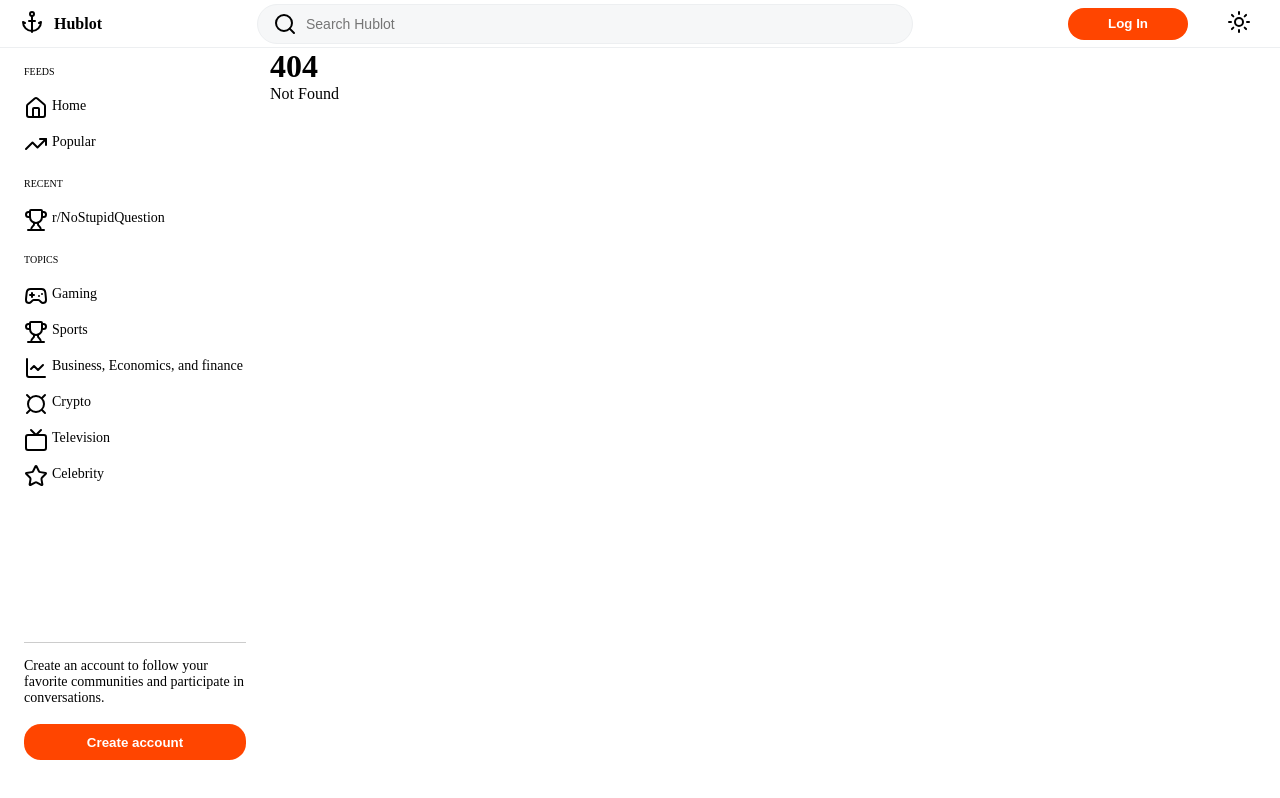
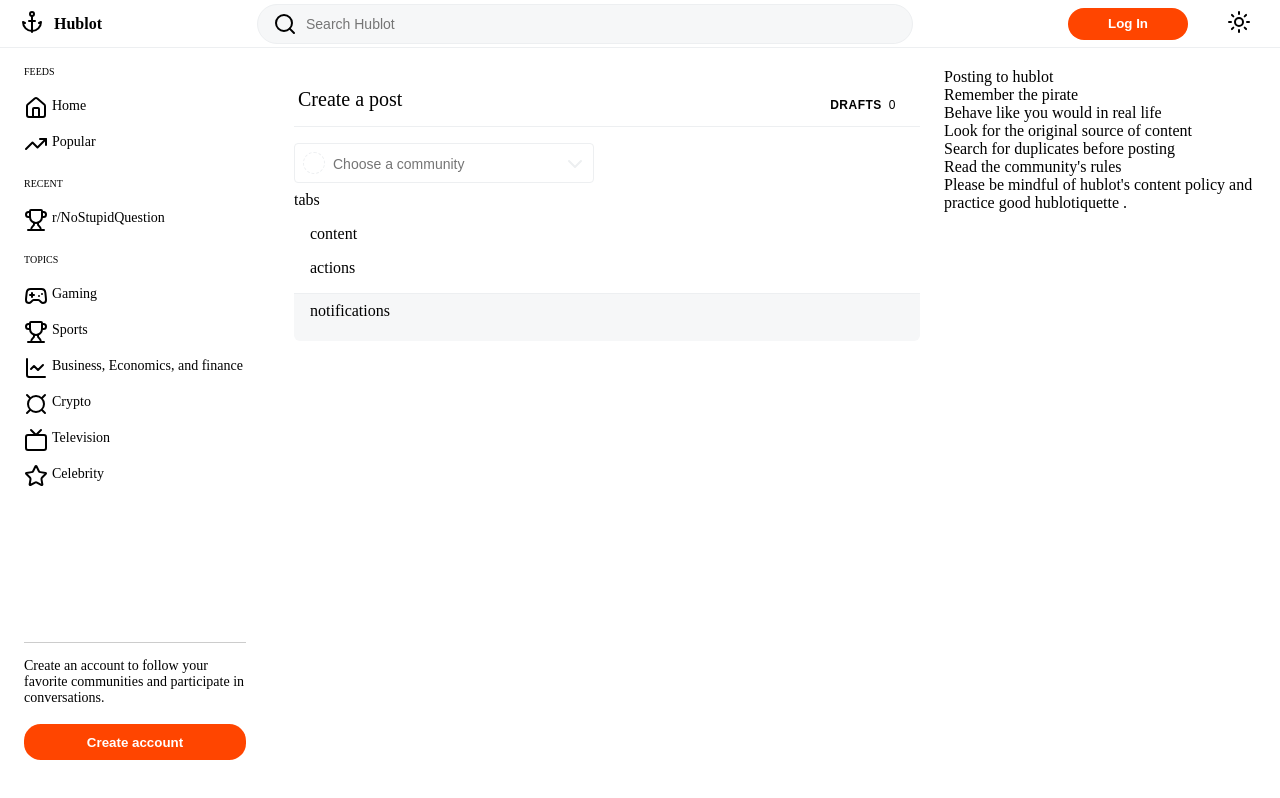
Before and after one commit to ChristopherDesrosiersMondor/S4_FINALPROJECT_FRONTEND, a SvelteKit app in the folder interface_web_svelte/: page /submit in a window 1280 px wide. Before the commit this address had no page. Built offline with nearby package versions, Linux system fonts and the light colour scheme.

Commit message:
Create the submit route and began the mvp

```diff
--- /dev/null
+++ b/interface_web_svelte/src/routes/submit/+page.svelte
@@ -0,0 +1,253 @@
+<script>
+	import '../../app.css';
+	import { ChevronDown } from 'lucide-svelte';
+</script>
+
+<div>
+	<div class="outer-container">
+		<div class="content-container">
+			<div class="post-and-rules" style="max-width: 1248px;">
+				<div class="post-form">
+					<div class="create-post-title">
+						<div class="create-post-text">Create a post</div>
+						<button class="btn-draft">
+							Drafts
+							<span class="span-draft-number">0</span>
+						</button>
+					</div>
+					<div class="choose-community-container">
+						<div class="choose-community-selector">
+							<div class="choose-community-main">
+								<span class="doted-circle" />
+								<div class="choose-community-input-container">
+									<input
+										placeholder="Choose a community"
+										spellcheck="false"
+										value=""
+										class="choose-community-input"
+									/>
+								</div>
+								<div class="">
+									<div class="choose-community-arrow-down-selector">
+										<ChevronDown />
+									</div>
+								</div>
+							</div>
+						</div>
+					</div>
+					<div class="post-form-main-container">
+						<div class="post-form-main-tabs">tabs</div>
+						<div class="post-form-main-content">content</div>
+						<div class="post-form-main-actions">actions</div>
+						<div class="post-form-main-notifications">notifications</div>
+					</div>
+				</div>
+				<div class="rules-container">
+					<div class="rules-container-inner">
+						<div class="rules-container-rules">
+							<div>Posting to hublot</div>
+							<ol>
+								<li>Remember the pirate</li>
+								<li>Behave like you would in real life</li>
+								<li>Look for the original source of content</li>
+								<li>Search for duplicates before posting</li>
+								<li>Read the community's rules</li>
+							</ol>
+						</div>
+						<div class="rules-container-spacer" />
+						<div class="rules-containers-policies">
+							Please be mindful of hublot's
+							<!-- svelte-ignore a11y-invalid-attribute -->
+							<a href="">content policy</a>
+							and practice good
+							<!-- svelte-ignore a11y-invalid-attribute -->
+							<a href="">hublotiquette</a>
+							.
+						</div>
+					</div>
+				</div>
+			</div>
+		</div>
+	</div>
+</div>
+
+<style>
+	.outer-container {
+		display: flex;
+		flex-direction: column;
+		min-height: calc(100vh - 48px);
+	}
+
+	.content-container {
+		z-index: 3;
+	}
+
+	.post-and-rules {
+		padding: 20px 24px;
+		box-sizing: border-box;
+		display: flex;
+		flex-direction: row;
+		justify-content: center;
+		margin: 0 auto;
+	}
+
+	.post-form {
+		max-width: 740px;
+		width: 640px;
+		flex: 1 1 100%;
+		min-width: 0;
+	}
+
+	.rules-container {
+		margin-left: 24px;
+		margin-top: 0px;
+		display: block;
+		flex: 0 0 312px;
+	}
+
+	.create-post-title {
+		padding: 4px;
+		margin: 16px 0;
+		border-bottom: 1px solid var(--new-hublot-line);
+		display: flex;
+	}
+
+	.create-post-text {
+		font-size: 20px;
+		font-weight: 500;
+		line-height: 22px;
+		color: var(--text-1);
+		flex: 1;
+	}
+
+	.btn-draft {
+		font-size: 12px;
+		font-weight: 700;
+		letter-spacing: 0.5px;
+		line-height: 24px;
+		text-transform: uppercase;
+		margin-left: 10px;
+		position: relative;
+		border: 1px solid transparent;
+		color: var(--text-1);
+		fill: var(--text-1);
+		min-height: 32px;
+		min-width: 32px;
+		padding: 4px 16px;
+		align-items: center;
+		border-radius: 9999px;
+		box-sizing: border-box;
+		display: flex;
+		justify-content: center;
+		text-align: center;
+		width: auto;
+		background: transparent;
+		cursor: pointer;
+		font-family: Arial, Helvetica, sans-serif;
+	}
+
+	.span-draft-number {
+		font-size: 12px;
+		font-weight: 400;
+		line-height: 16px;
+		background: var(--hublot-body);
+		border-radius: 2px;
+		color: var(--text-1);
+		margin-left: 4px;
+		padding: 1px 3px;
+	}
+
+	.choose-community-container {
+		margin-bottom: 8px;
+		display: flex;
+		flex-direction: row;
+		align-items: center;
+	}
+
+	.choose-community-selector {
+		margin-right: 16px;
+		position: relative;
+		box-sizing: border-box;
+		min-width: 300px;
+		height: 40px;
+		border-radius: 4px;
+		transition: box-shadow 0.2s ease;
+		box-shadow: 0 0 0 0 var(--hublot-body);
+		border: 1px solid var(--new-hublot-line);
+		background-color: var(--hublot-body);
+	}
+
+	.choose-community-main {
+		display: flex;
+		align-items: center;
+		height: 100%;
+		padding: 0 8px;
+	}
+
+	.doted-circle {
+		box-sizing: border-box;
+		border-radius: 22px;
+		border: 1px dashed var(--new-hublot-line);
+		margin: 0;
+		height: 22px;
+		width: 22px;
+		font-size: 22px;
+		line-height: 22px;
+	}
+
+	.choose-community-input-container {
+		flex: 1;
+		padding-left: 8px;
+	}
+
+	.choose-community-input {
+		color: var(--hublot-body);
+		font-size: 14px;
+		font-weight: 500;
+		line-height: 18px;
+		width: 100%;
+		vertical-align: middle;
+		background-color: transparent;
+	}
+
+	.choose-community-arrow-down-selector {
+		margin: 0;
+		height: 22px;
+		width: 22px;
+		font-size: 22px;
+		line-height: 22px;
+		font-weight: 400;
+		vertical-align: middle;
+		color: var(--new-hublot-line);
+		cursor: pointer;
+	}
+
+	.post-form-main-container {
+		background-color: var(--hublot-body);
+		margin-bottom: 15px;
+		border-radius: 5px;
+	}
+
+	.post-form-main-tabs {
+		margin: 0 0 12px;
+		overflow: auto;
+	}
+
+	.post-form-main-content {
+		margin: 16px;
+	}
+
+	.post-form-main-actions {
+		padding: 0 16px 16px;
+	}
+
+	.post-form-main-notifications {
+		background-color: var(--new-hublot-field);
+		border-radius: 0 0 6px 6px;
+		border-top: 1px solid var(--new-hublot-line);
+		display: flex;
+		flex-flow: column;
+		padding: 8px 16px 21px;
+		position: relative;
+	}
+</style>
```
